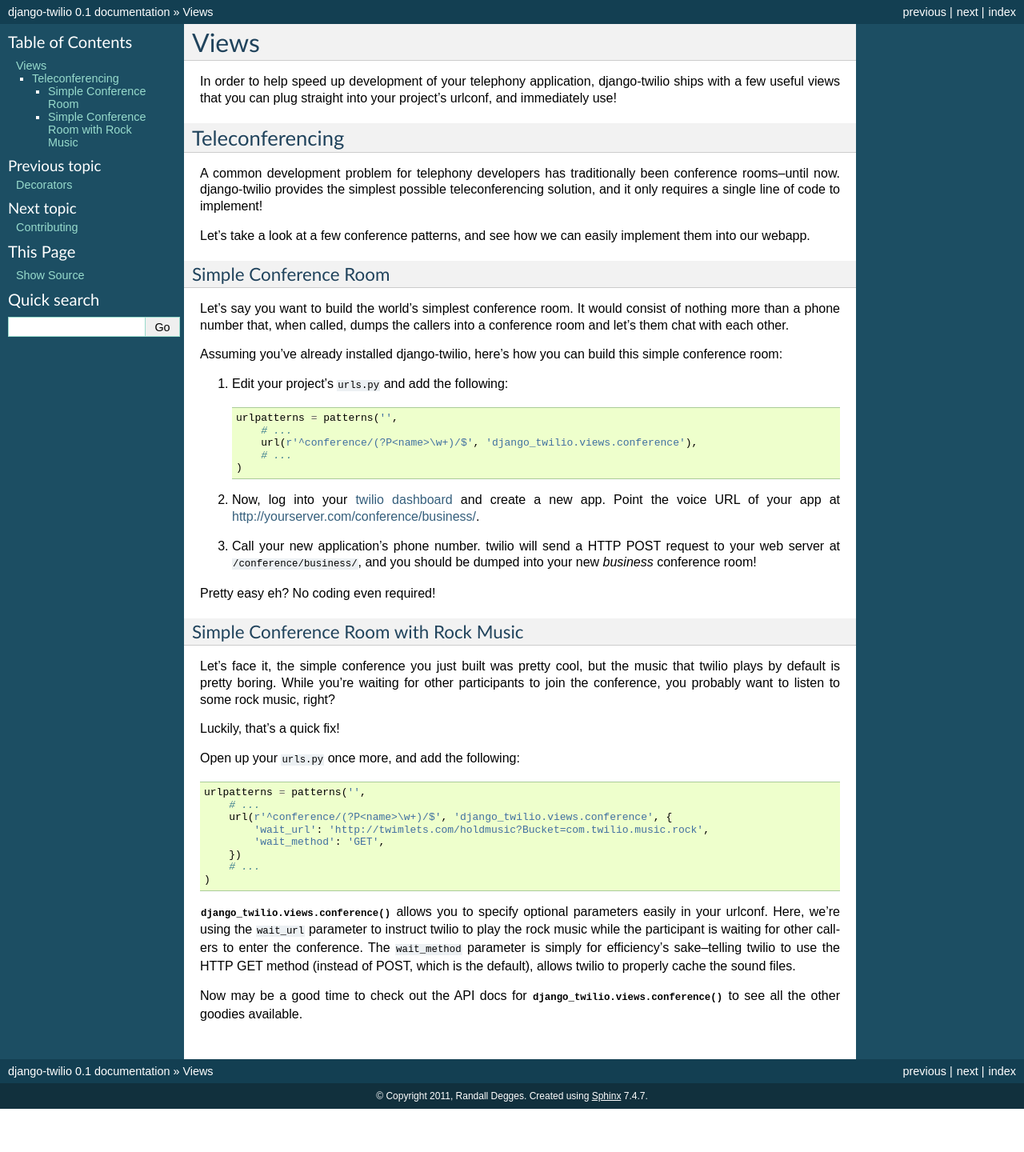
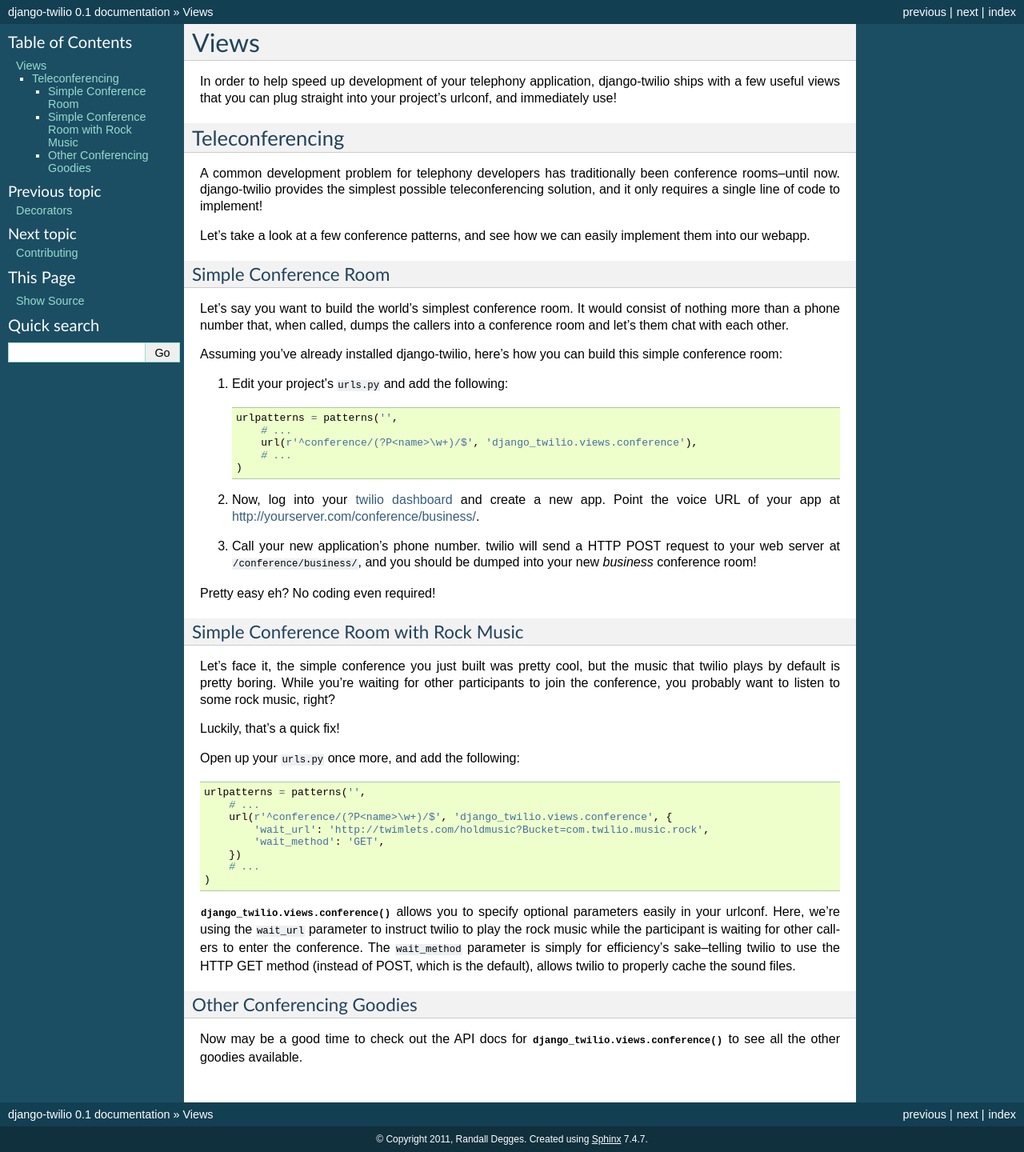
Before and after one commit to rdegges/django-twilio, a Sphinx documentation site: the page built from docs/views.rst, in a window 1280 px wide. Shown: the whole page at 80% size. Built offline with Sphinx 7.4.7, drawn with Linux system fonts in a browser that asks for light colours; before the commit the page ends 1386 px from its top, so only the background shows below that.

Commit message:
Updating docs for teleconferencing a bit.
Nothing special, just adding a subheading with links to the api docs.

```diff
--- a/docs/views.rst
+++ b/docs/views.rst
@@ -74,5 +74,8 @@
 for efficiency's sake--telling twilio to use the HTTP GET method (instead of
 POST, which is the default), allows twilio to properly cache the sound files.
 
+Other Conferencing Goodies
+==========================
+
 Now may be a good time to check out the API docs for
 :func:`django_twilio.views.conference` to see all the other goodies available.
```
